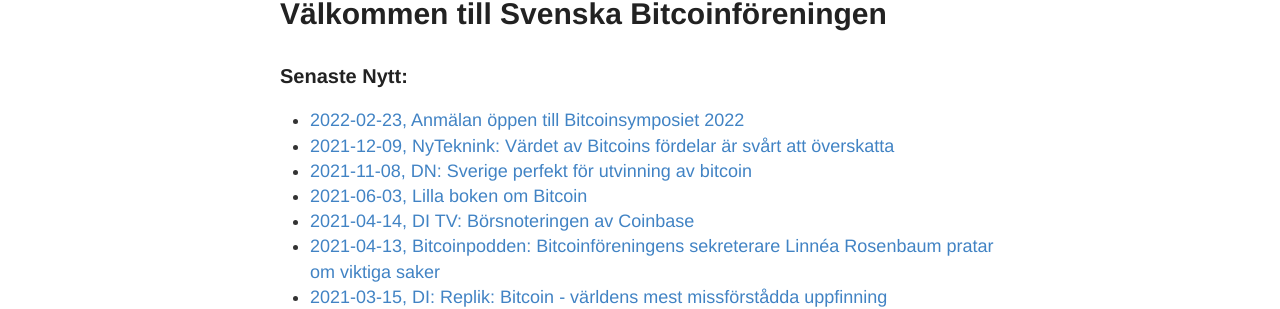
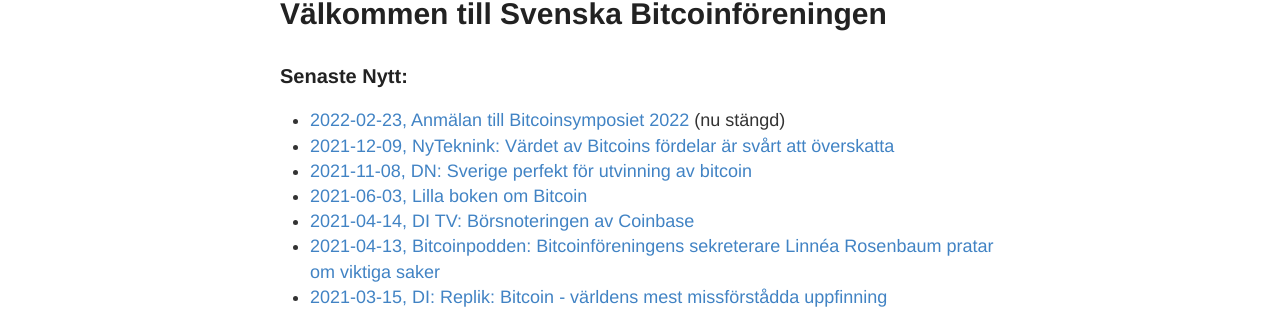
Before and after one commit to bitcoinforeningen/bitcoinforeningen.github.io, a Jekyll site: the page built from index.md, in a window 1280 px wide. Shown: the part 246-555 px from the top of the page. Built offline with Jekyll 4.4.1, drawn with Linux system fonts in a browser that asks for light colours.

Commit message:
Update index.md
Uppdaterat så att anmälan nu är stängd till symposium 2022

```diff
--- a/index.md
+++ b/index.md
@@ -5,7 +5,7 @@ permalink: /
 ---
 
 ### Senaste Nytt:
-- [2022-02-23, Anmälan öppen till Bitcoinsymposiet 2022](https://www.eventbrite.se/e/bitcoinsymposium-2022-biljetter-200760228247)
+- [2022-02-23, Anmälan till Bitcoinsymposiet 2022](https://www.eventbrite.se/e/bitcoinsymposium-2022-biljetter-200760228247) (nu stängd)
 - [2021-12-09, NyTeknink: Värdet av Bitcoins fördelar är svårt att överskatta](https://www.nyteknik.se/opinion/vardet-av-bitcoins-fordelar-ar-svart-att-overskatta-7025806)
 - [2021-11-08, DN: Sverige perfekt för utvinning av bitcoin](https://www.dn.se/debatt/sverige-perfekt-for-utvinning-av-bitcoin/)
 - [2021-06-03, Lilla boken om Bitcoin]({% link _posts/2021-06-03-lilla-boken-om-bitcoin.md %})
```
